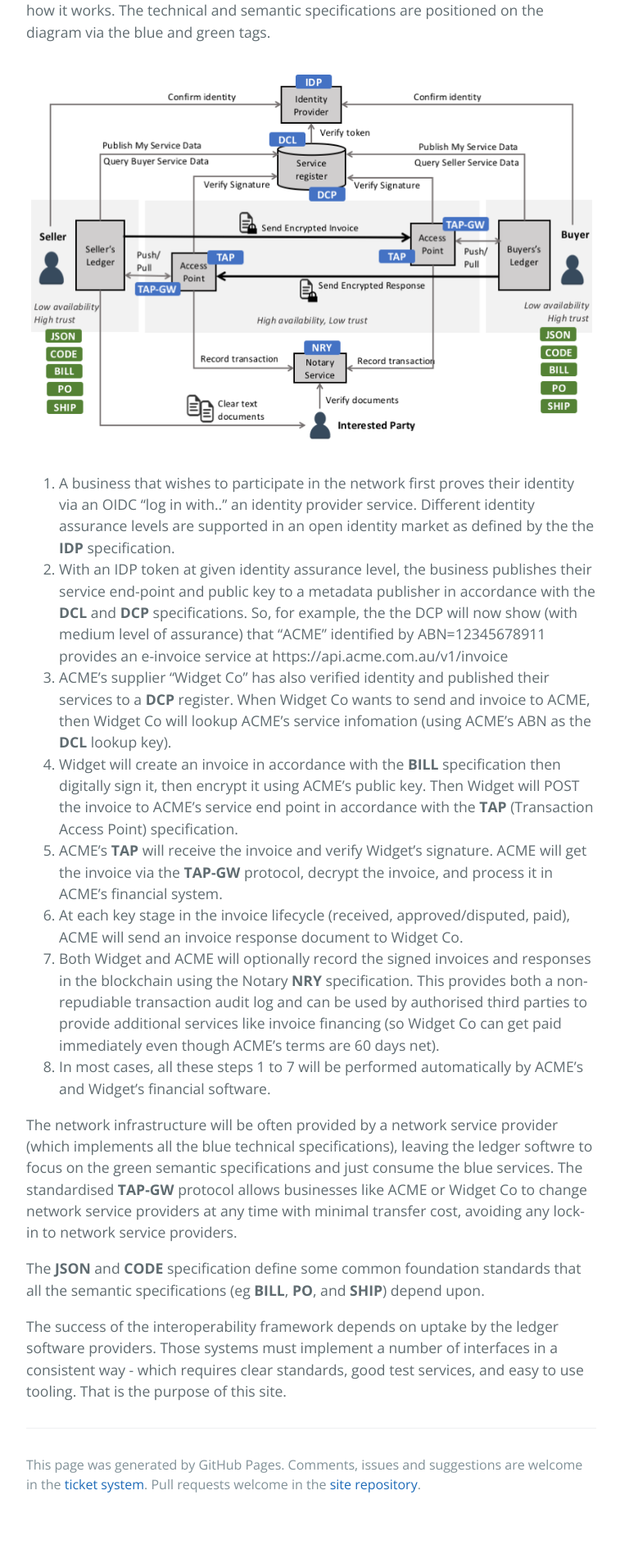
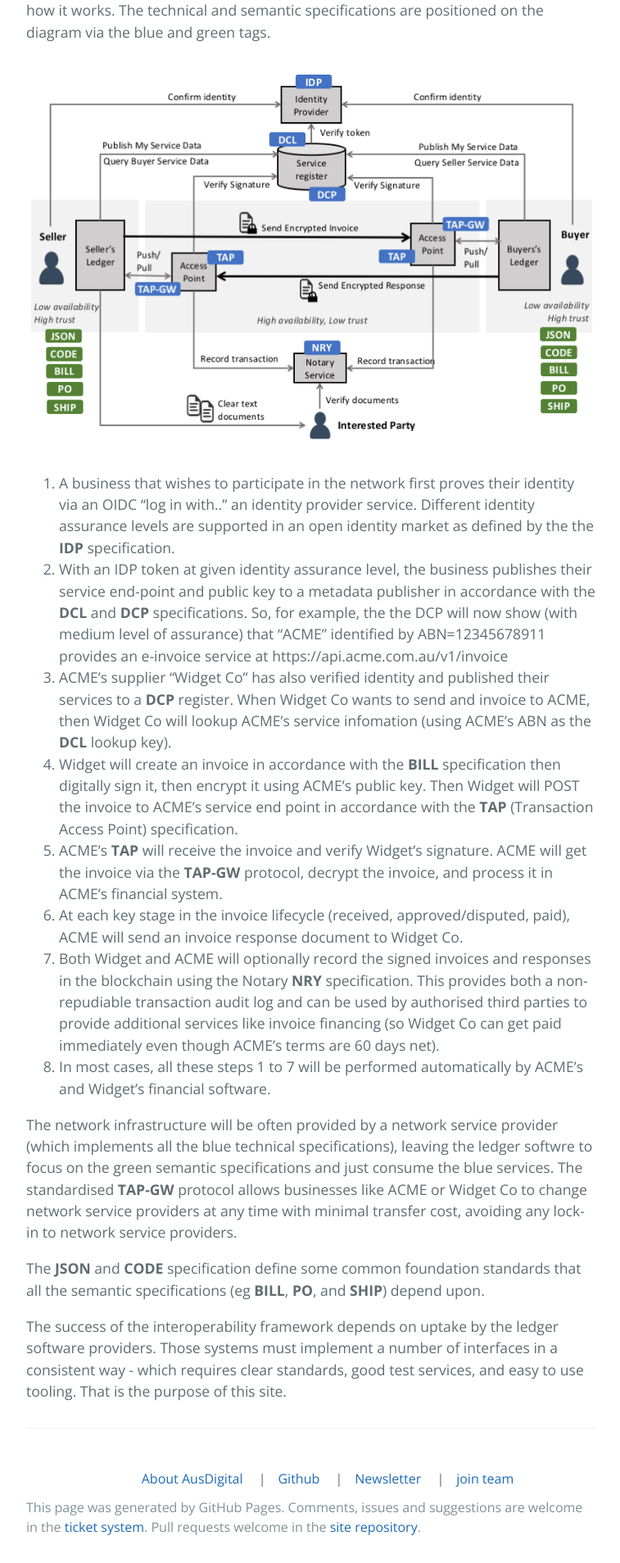
Before and after one commit to ausdigital/ausdigital.github.io, a Jekyll site: the page built from index.md, in a window 1280 px wide. Shown: the part 1513-3420 px from the top of the page at 82% size, without its empty margins (328-1085 px from the left). Built offline with Jekyll 4.4.1, drawn with Linux system fonts in a browser that asks for light colours; our own code applies the rules of GitHub Pages for plain Markdown files; before the commit the page ends 3368 px from its top, so only the background shows below that.

Commit message:
#25 - Added footer banner to Ausdigital pages

```diff
--- a/_includes/footer.html
+++ b/_includes/footer.html
@@ -1,4 +1,10 @@
 <footer class="site-footer">
+    <ul class="footer-menu">
+        <li><a href="http://ausdigital.org/about">About AusDigital</a></li>
+        <li><a href="https://github.com/ausdigital" target="_blank">Github</a></li>
+        <li><a href="http://eepurl.com/ctZ6hf" target="_blank">Newsletter</a></li>
+        <li><a href="http://chat.ausdigital.org/" target="_blank">join</a> <a href="https://ausdigital.slack.com/messages/general/" target="_blank">team</a></li>
+    </ul>
     <span class="site-footer-credits">
         This page was generated by GitHub Pages.
         Comments, issues and suggestions are welcome in the <a href="https://github.com/ausdigital/ausdigital.github.io/issues/new">ticket system</a>.
--- a/css/stylesheet.css
+++ b/css/stylesheet.css
@@ -381,6 +381,44 @@ a:hover {
     }
 }
 
+.site-footer .footer-menu {
+    list-style: none;
+    margin: 17px 0 10px 0;
+    width: 100%;
+    text-align: center;
+}
+
+.site-footer .footer-menu li {
+    display: block;
+}
+
+.site-footer .footer-menu li a {
+    text-decoration: none;
+    line-height: 25px;
+}
+
+.site-footer .footer-menu li a:hover{
+    text-decoration: underline;
+}
+
+@media (min-width: 640px) {
+    .site-footer .footer-menu li {
+        display: inline;
+    }
+
+    .site-footer .footer-menu li:before {
+        display: inline-block;
+        content: '|';
+        padding: 0 15px;
+        color: #606c71;
+    }
+}
+
+.site-footer .footer-menu li:first-child:before {
+    display: none;
+}
+
+
 
 @media print { /* Стиль для печати */
     @page {
```
